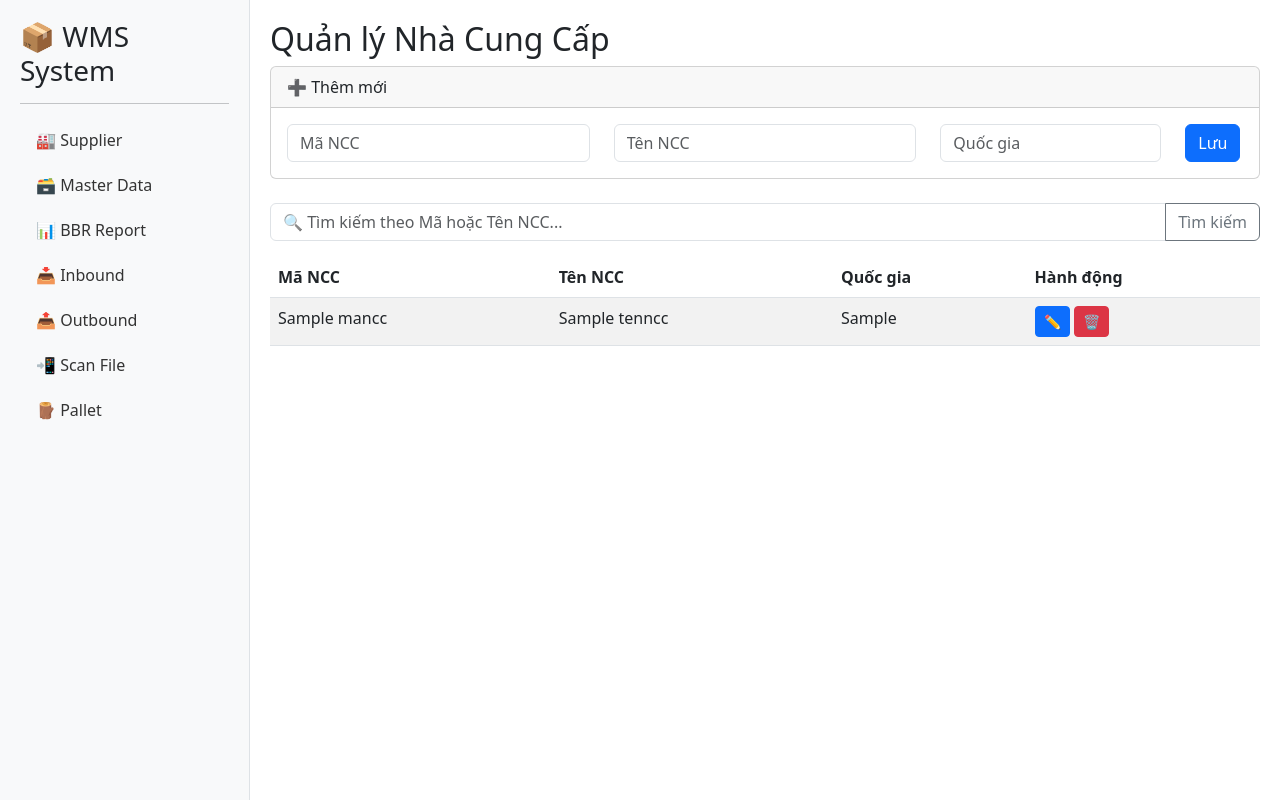
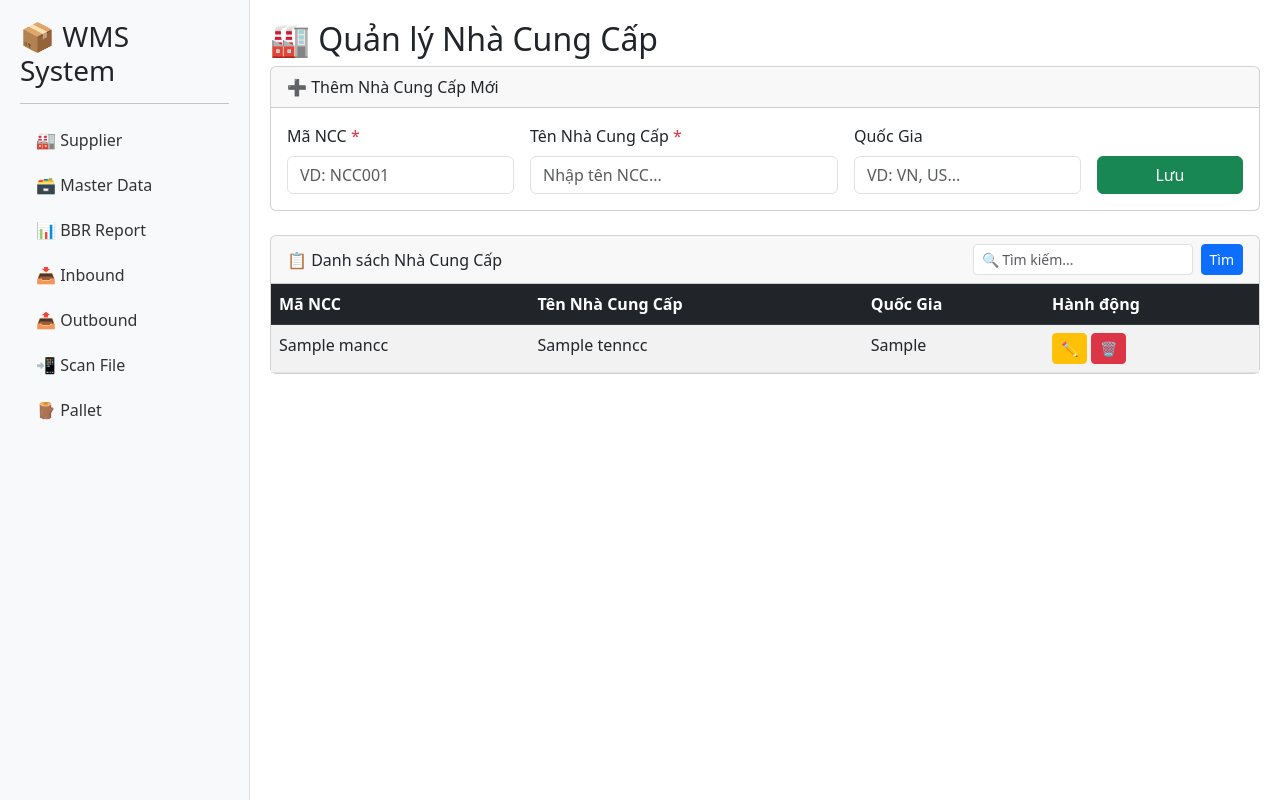
Before and after one commit to Anhcodon2020/wms_management, a Flask app: template templates/supplier.html in a window 1280 px wide. Run offline with Flask 3, Linux system fonts and the light colour scheme; the template is opened without the code that fills it: most values are stand-ins (such as "Sample title", 1, 10 or a date in 2020).

Commit message:
Fix route supplier

```diff
--- a/app.py
+++ b/app.py
@@ -57,32 +57,34 @@ def supplier():
         flash("Lỗi kết nối Database", "danger")
         return render_template('supplier.html', suppliers=[])
 
-    cursor = conn.cursor(dictionary=True, buffered=True)
-
-    if request.method == 'POST':
-        # Xử lý thêm mới
-        mancc = request.form.get('mancc')
-        tenncc = request.form.get('tenncc')
-        qg = request.form.get('qg')
-
-        if not tenncc:
-            flash("Vui lòng nhập tên nhà cung cấp", "warning")
-        else:
-            try:
-                cursor.execute("INSERT INTO nhacungcap (MANCC, TENNCC, QG) VALUES (%s, %s, %s)", (mancc, tenncc, qg))
-                conn.commit()
-                flash("Thêm mới thành công!", "success")
-            except Exception as e:
-                flash(f"Lỗi: {e}", "danger")
-
-    # Lấy danh sách
-    page = request.args.get('page', 1, type=int)
-    per_page = 10
-    offset = (page - 1) * per_page
-
+    cursor = None
     suppliers = []
     total_pages = 1
+    page = request.args.get('page', 1, type=int)
+
     try:
+        cursor = conn.cursor(dictionary=True, buffered=True)
+
+        if request.method == 'POST':
+            # Xử lý thêm mới
+            mancc = request.form.get('mancc')
+            tenncc = request.form.get('tenncc')
+            qg = request.form.get('qg')
+
+            if not tenncc:
+                flash("Vui lòng nhập tên nhà cung cấp", "warning")
+            else:
+                try:
+                    cursor.execute("INSERT INTO nhacungcap (MANCC, TENNCC, QG) VALUES (%s, %s, %s)", (mancc, tenncc, qg))
+                    conn.commit()
+                    flash("Thêm mới thành công!", "success")
+                except Exception as e:
+                    flash(f"Lỗi: {e}", "danger")
+
+        # Lấy danh sách
+        per_page = 10
+        offset = (page - 1) * per_page
+
         search = request.args.get('q', '')
         if search:
             cursor.execute("SELECT COUNT(*) as total FROM nhacungcap WHERE MANCC LIKE %s OR TENNCC LIKE %s", (f"%{search}%", f"%{search}%"))
@@ -99,8 +101,8 @@ def supplier():
     except Exception as e:
         flash(f"Lỗi tải dữ liệu: {e}", "danger")
     finally:
-        cursor.close()
-        conn.close()
+        if cursor: cursor.close()
+        if conn: conn.close()
     return render_template('supplier.html', suppliers=suppliers, page=page, total_pages=total_pages)
 
 @app.route('/supplier/delete/<mancc>')
--- a/templates/supplier.html
+++ b/templates/supplier.html
@@ -1,123 +1,114 @@
 {% extends "base.html" %}
 {% block content %}
-<h2>Quản lý Nhà Cung Cấp</h2>
+<h2>🏭 Quản lý Nhà Cung Cấp</h2>
 
+<!-- Form Thêm Mới -->
 <div class="card mb-4">
-    <div class="card-header">➕ Thêm mới</div>
+    <div class="card-header">➕ Thêm Nhà Cung Cấp Mới</div>
     <div class="card-body">
         <form method="POST">
-            <div class="row">
-                <div class="col-md-4"><input type="text" name="mancc" class="form-control" placeholder="Mã NCC" required></div>
-                <div class="col-md-4"><input type="text" name="tenncc" class="form-control" placeholder="Tên NCC" required></div>
-                <div class="col-md-3"><input type="text" name="qg" class="form-control" placeholder="Quốc gia"></div>
-                <div class="col-md-1"><button type="submit" class="btn btn-primary">Lưu</button></div>
+            <div class="row g-3 align-items-end">
+                <div class="col-md-3">
+                    <label class="form-label">Mã NCC <span class="text-danger">*</span></label>
+                    <input type="text" name="mancc" class="form-control" required placeholder="VD: NCC001">
+                </div>
+                <div class="col-md-4">
+                    <label class="form-label">Tên Nhà Cung Cấp <span class="text-danger">*</span></label>
+                    <input type="text" name="tenncc" class="form-control" required placeholder="Nhập tên NCC...">
+                </div>
+                <div class="col-md-3">
+                    <label class="form-label">Quốc Gia</label>
+                    <input type="text" name="qg" class="form-control" placeholder="VD: VN, US...">
+                </div>
+                <div class="col-md-2">
+                    <button type="submit" class="btn btn-success w-100">Lưu</button>
+                </div>
             </div>
         </form>
     </div>
 </div>
 
-<form method="GET" class="mb-3">
-    <div class="input-group">
-        <input type="text" name="q" class="form-control" placeholder="🔍 Tìm kiếm theo Mã hoặc Tên NCC..." value="{{ request.args.get('q', '') }}">
-        <button class="btn btn-outline-secondary" type="submit">Tìm kiếm</button>
+<!-- Search & List -->
+<div class="card">
+    <div class="card-header d-flex justify-content-between align-items-center">
+        <span>📋 Danh sách Nhà Cung Cấp</span>
+        <form method="GET" class="d-flex">
+            <input type="text" name="q" class="form-control form-control-sm me-2" placeholder="🔍 Tìm kiếm..." value="{{ request.args.get('q', '') }}">
+            <button type="submit" class="btn btn-primary btn-sm">Tìm</button>
+        </form>
     </div>
-</form>
-
-<table class="table table-striped table-hover">
-    <thead>
+    <div class="card-body p-0">
+        <div class="table-responsive">
+            <table class="table table-striped table-hover mb-0">
+                <thead class="table-dark">
                     <tr>
                         <th>Mã NCC</th>
-            <th>Tên NCC</th>
-            <th>Quốc gia</th>
+                        <th>Tên Nhà Cung Cấp</th>
+                        <th>Quốc Gia</th>
                         <th>Hành động</th>
                     </tr>
                 </thead>
                 <tbody>
-        {% for s in suppliers %}
+                    {% for item in suppliers %}
                     <tr>
-            <td>{{ s.MANCC }}</td>
-            <td>{{ s.TENNCC }}</td>
-            <td>{{ s.QG }}</td>
+                        <td>{{ item.MANCC }}</td>
+                        <td>{{ item.TENNCC }}</td>
+                        <td>{{ item.QG }}</td>
                         <td>
-                <button class="btn btn-sm btn-primary" data-bs-toggle="modal" data-bs-target="#editModal" data-mancc="{{ s.MANCC }}" data-tenncc="{{ s.TENNCC }}" data-qg="{{ s.QG }}">✏️</button>
-                <button class="btn btn-sm btn-danger" data-bs-toggle="modal" data-bs-target="#deleteModal" data-url="{{ url_for('delete_supplier', mancc=s.MANCC) }}">🗑️</button>
+                            <button class="btn btn-warning btn-sm" data-bs-toggle="modal" data-bs-target="#editModal{{ loop.index }}">✏️</button>
+                            <a href="{{ url_for('delete_supplier', mancc=item.MANCC) }}" class="btn btn-danger btn-sm" onclick="return confirm('Xóa NCC này?')">🗑️</a>
+
+                            <!-- Edit Modal -->
+                            <div class="modal fade" id="editModal{{ loop.index }}" tabindex="-1">
+                                <div class="modal-dialog">
+                                    <div class="modal-content">
+                                        <form method="POST" action="{{ url_for('update_supplier') }}">
+                                            <div class="modal-header">
+                                                <h5 class="modal-title">Cập nhật NCC</h5>
+                                                <button type="button" class="btn-close" data-bs-dismiss="modal"></button>
+                                            </div>
+                                            <div class="modal-body">
+                                                <input type="hidden" name="mancc" value="{{ item.MANCC }}">
+                                                <div class="mb-3">
+                                                    <label class="form-label">Tên NCC</label>
+                                                    <input type="text" name="tenncc" class="form-control" value="{{ item.TENNCC }}" required>
+                                                </div>
+                                                <div class="mb-3">
+                                                    <label class="form-label">Quốc Gia</label>
+                                                    <input type="text" name="qg" class="form-control" value="{{ item.QG }}">
+                                                </div>
+                                            </div>
+                                            <div class="modal-footer">
+                                                <button type="button" class="btn btn-secondary" data-bs-dismiss="modal">Đóng</button>
+                                                <button type="submit" class="btn btn-primary">Cập nhật</button>
+                                            </div>
+                                        </form>
+                                    </div>
+                                </div>
+                            </div>
                         </td>
                     </tr>
+                    {% else %}
+                    <tr><td colspan="4" class="text-center">Chưa có dữ liệu</td></tr>
                     {% endfor %}
                 </tbody>
             </table>
+        </div>
+    </div>
+</div>
 
+<!-- Pagination -->
 {% if total_pages > 1 %}
-<nav aria-label="Page navigation" class="mt-3">
+<nav class="mt-3">
     <ul class="pagination justify-content-center">
         <li class="page-item {% if page == 1 %}disabled{% endif %}">
             <a class="page-link" href="{{ url_for('supplier', page=page-1, q=request.args.get('q', '')) }}">Trước</a>
         </li>
-        <li class="page-item disabled"><span class="page-link">Trang {{ page }} / {{ total_pages }}</span></li>
+        <li class="page-item disabled"><span class="page-link">{{ page }} / {{ total_pages }}</span></li>
         <li class="page-item {% if page == total_pages %}disabled{% endif %}">
             <a class="page-link" href="{{ url_for('supplier', page=page+1, q=request.args.get('q', '')) }}">Sau</a>
         </li>
     </ul>
 </nav>
 {% endif %}
-
-<!-- Modal Xác nhận xóa -->
-<div class="modal fade" id="deleteModal" tabindex="-1" aria-hidden="true">
-    <div class="modal-dialog modal-dialog-centered">
-        <div class="modal-content">
-            <div class="modal-header bg-danger text-white">
-                <h5 class="modal-title">⚠️ Xác nhận xóa</h5>
-                <button type="button" class="btn-close btn-close-white" data-bs-dismiss="modal" aria-label="Close"></button>
-            </div>
-            <div class="modal-body">
-                <p>Bạn có chắc chắn muốn xóa Nhà cung cấp này không?</p>
-                <p class="text-muted small">Hành động này không thể hoàn tác.</p>
-            </div>
-            <div class="modal-footer">
-                <button type="button" class="btn btn-secondary" data-bs-dismiss="modal">Hủy bỏ</button>
-                <a href="#" id="confirmDeleteBtn" class="btn btn-danger">Xóa ngay</a>
-            </div>
-        </div>
-    </div>
-</div>
-
-<!-- Modal Sửa -->
-<div class="modal fade" id="editModal" tabindex="-1" aria-hidden="true">
-    <div class="modal-dialog modal-dialog-centered">
-        <div class="modal-content">
-            <div class="modal-header bg-primary text-white">
-                <h5 class="modal-title">✏️ Cập nhật Nhà cung cấp</h5>
-                <button type="button" class="btn-close btn-close-white" data-bs-dismiss="modal" aria-label="Close"></button>
-            </div>
-            <form action="{{ url_for('update_supplier') }}" method="POST">
-                <div class="modal-body">
-                    <div class="mb-3"><label>Mã NCC</label><input type="text" name="mancc" class="form-control" readonly></div>
-                    <div class="mb-3"><label>Tên NCC</label><input type="text" name="tenncc" class="form-control" required></div>
-                    <div class="mb-3"><label>Quốc gia</label><input type="text" name="qg" class="form-control"></div>
-                </div>
-                <div class="modal-footer"><button type="button" class="btn btn-secondary" data-bs-dismiss="modal">Hủy</button><button type="submit" class="btn btn-primary">Lưu thay đổi</button></div>
-            </form>
-        </div>
-    </div>
-</div>
 {% endblock %}
-
-{% block scripts %}
-<script>
-    const deleteModal = document.getElementById('deleteModal')
-    deleteModal.addEventListener('show.bs.modal', event => {
-        const button = event.relatedTarget
-        const url = button.getAttribute('data-url')
-        document.getElementById('confirmDeleteBtn').href = url
-    })
-
-    const editModal = document.getElementById('editModal')
-    editModal.addEventListener('show.bs.modal', event => {
-        const button = event.relatedTarget
-        const modal = editModal
-        modal.querySelector('[name="mancc"]').value = button.getAttribute('data-mancc')
-        modal.querySelector('[name="tenncc"]').value = button.getAttribute('data-tenncc')
-        modal.querySelector('[name="qg"]').value = button.getAttribute('data-qg')
-    })
-</script>
-{% endblock %}
```
Lines whose indentation alone changed are shown as unchanged.
